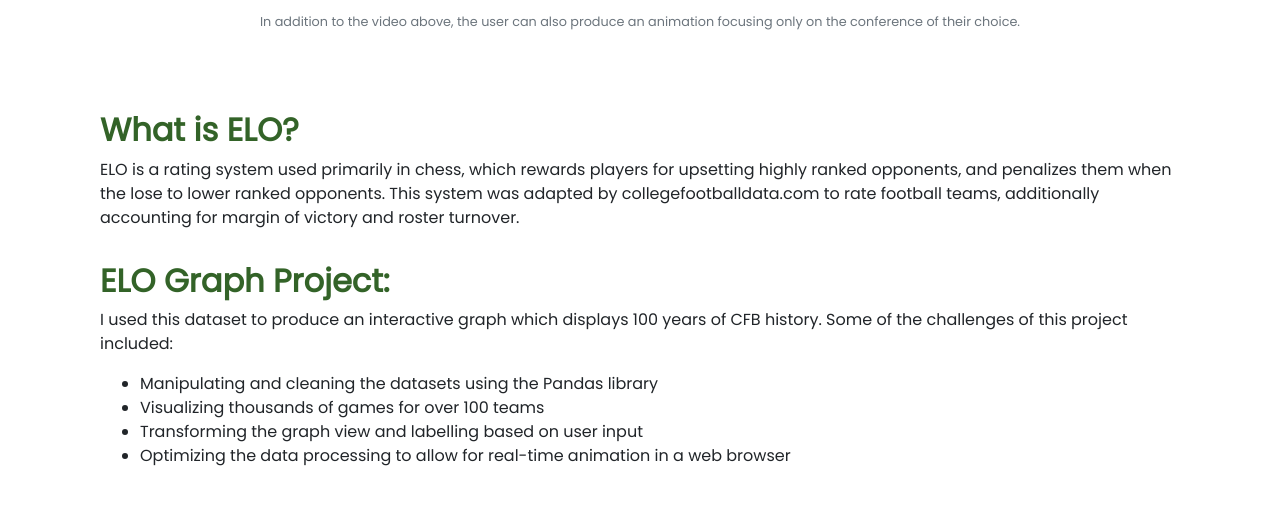
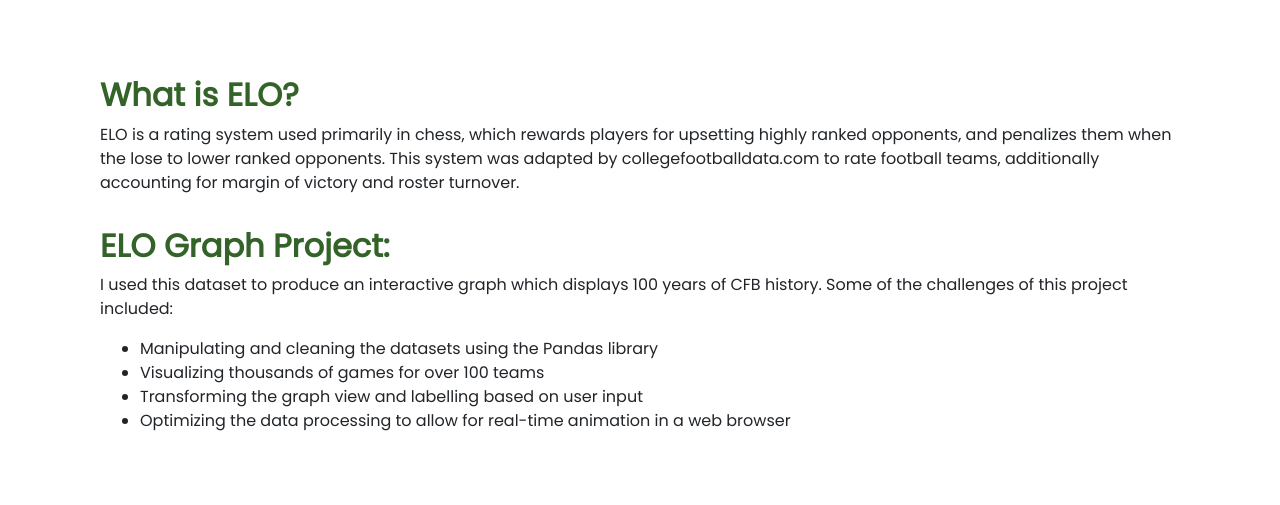
Before and after one commit to mpherring09/mpherring09.github.io, a Jekyll site: the page built from _projects/(12) (L) CFB Racing ELO.md, in a window 1280 px wide and 900 px high, scrolled down 790 px, cut to the strip 247-764 px from the top of the window. Shown: the top 505 px of the strip. Built offline with Jekyll 4.4.1, drawn with Linux system fonts in a browser that asks for light colours.

```diff
--- a/_projects/(12) (L) CFB Racing ELO.md
+++ b/_projects/(12) (L) CFB Racing ELO.md
@@ -15,7 +15,7 @@
 
 </div>
 
-{% include elements/video.html id="dwA8_p1kSkM" ratio="1028/666" autoplay=true caption="In addition to the video above, the user can also produce an animation focusing only on the conference of their choice." %}
+{% include elements/video.html id="dwA8_p1kSkM" ratio="1028/666" autoplay=true %}
 
 {% capture desc %}
 ## **What is ELO?**
```
Also changed, not shown: _projects/(05) (M) Impossible Battery.md (+1 -1 lines), _projects/(08) (M) Sonic Rush.md (+1 -1 lines), _projects/(11) (M) Medical Image Viewer.md (+1 -1 lines).
